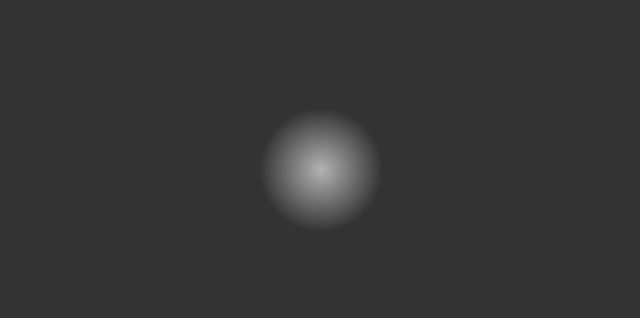
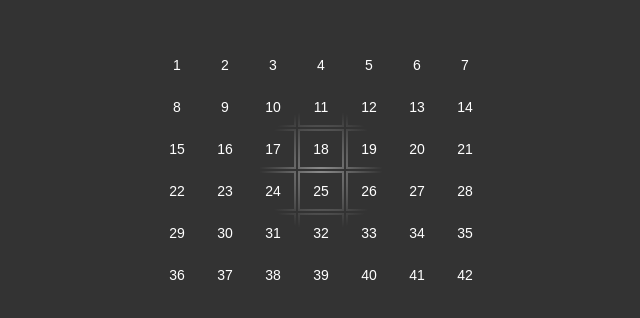
Before and after one commit to PetePearl/windows-hover, a website: page src/index.html in a window 1280 px wide. Shown: the part 230-548 px from the top of the page, without its empty margins (319-959 px from the left). Drawn offline with nearby package versions, Linux system fonts and the light colour scheme; files that its build step writes are made by us from their sources.

Commit message:
add html and styles for calendar block

```diff
--- a/src/index.html
+++ b/src/index.html
@@ -17,6 +17,51 @@
 
     <div class="calendar__body">
 
+        <div class="calendar__days">
+            <div class="calendar__day">1</div>
+            <div class="calendar__day">2</div>
+            <div class="calendar__day">3</div>
+            <div class="calendar__day">4</div>
+            <div class="calendar__day">5</div>
+            <div class="calendar__day">6</div>
+            <div class="calendar__day">7</div>
+            <div class="calendar__day">8</div>
+            <div class="calendar__day">9</div>
+            <div class="calendar__day">10</div>
+            <div class="calendar__day">11</div>
+            <div class="calendar__day">12</div>
+            <div class="calendar__day">13</div>
+            <div class="calendar__day">14</div>
+            <div class="calendar__day">15</div>
+            <div class="calendar__day">16</div>
+            <div class="calendar__day">17</div>
+            <div class="calendar__day">18</div>
+            <div class="calendar__day">19</div>
+            <div class="calendar__day">20</div>
+            <div class="calendar__day">21</div>
+            <div class="calendar__day">22</div>
+            <div class="calendar__day">23</div>
+            <div class="calendar__day">24</div>
+            <div class="calendar__day">25</div>
+            <div class="calendar__day">26</div>
+            <div class="calendar__day">27</div>
+            <div class="calendar__day">28</div>
+            <div class="calendar__day">29</div>
+            <div class="calendar__day">30</div>
+            <div class="calendar__day">31</div>
+            <div class="calendar__day">32</div>
+            <div class="calendar__day">33</div>
+            <div class="calendar__day">34</div>
+            <div class="calendar__day">35</div>
+            <div class="calendar__day">36</div>
+            <div class="calendar__day">37</div>
+            <div class="calendar__day">38</div>
+            <div class="calendar__day">39</div>
+            <div class="calendar__day">40</div>
+            <div class="calendar__day">41</div>
+            <div class="calendar__day">42</div>
+        </div>
+
         <div class="calendar__move"></div>
 
     </div>
--- a/src/scss/_calendar.scss
+++ b/src/scss/_calendar.scss
@@ -4,11 +4,8 @@ $w: 42px;
 $h: 36px;
 
 .calendar {
-
   background: $c1;
-
   height: 100%;
-
   display: flex;
   justify-content: center;
   align-items: center;
@@ -16,6 +13,44 @@ $h: 36px;
 
   &__body {
     position: relative;
+    overflow: hidden;
+  }
+
+  &__day {
+    &s {
+      width: ($w + 4 + 2) * 7;
+      position: relative;
+      z-index: 3;
+
+      :after {
+        content: '';
+        display: block;
+        clear: both;
+      }
+    }
+
+    position: relative;
+    width: $w;
+    height: $h;
+    text-align: center;
+    line-height: $h;
+    float: left;
+    background: $c1;
+    background-clip: content-box;
+    border: 2px solid rgba($c1, .3);
+    margin: 1px;
+
+    &:after {
+      content: '';
+      position: absolute;
+      display: block;
+      left: -3px;
+      top: -3px;
+      right: -3px;
+      bottom: -3px;
+      border: 1px solid $c1;
+    }
+
   }
 
   &__move {
@@ -27,7 +62,6 @@ $h: 36px;
     top: 50%;
     margin-top: -73px;
     margin-left: -73px;
-
     background: radial-gradient(ellipse at center, darken($c2, 30) 0%, $c1 60%);
   }
 
```
Also changed, not shown: dist/css/main.css, dist/index.html.
